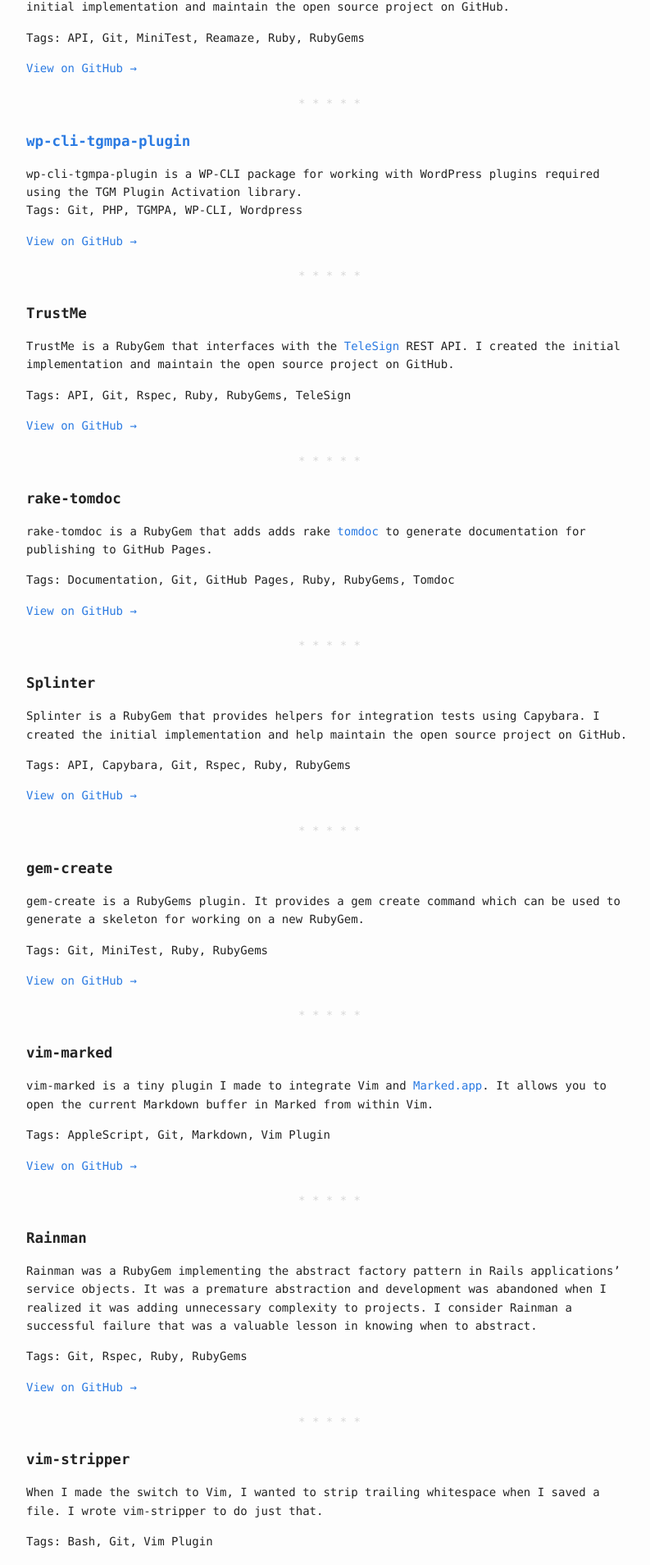
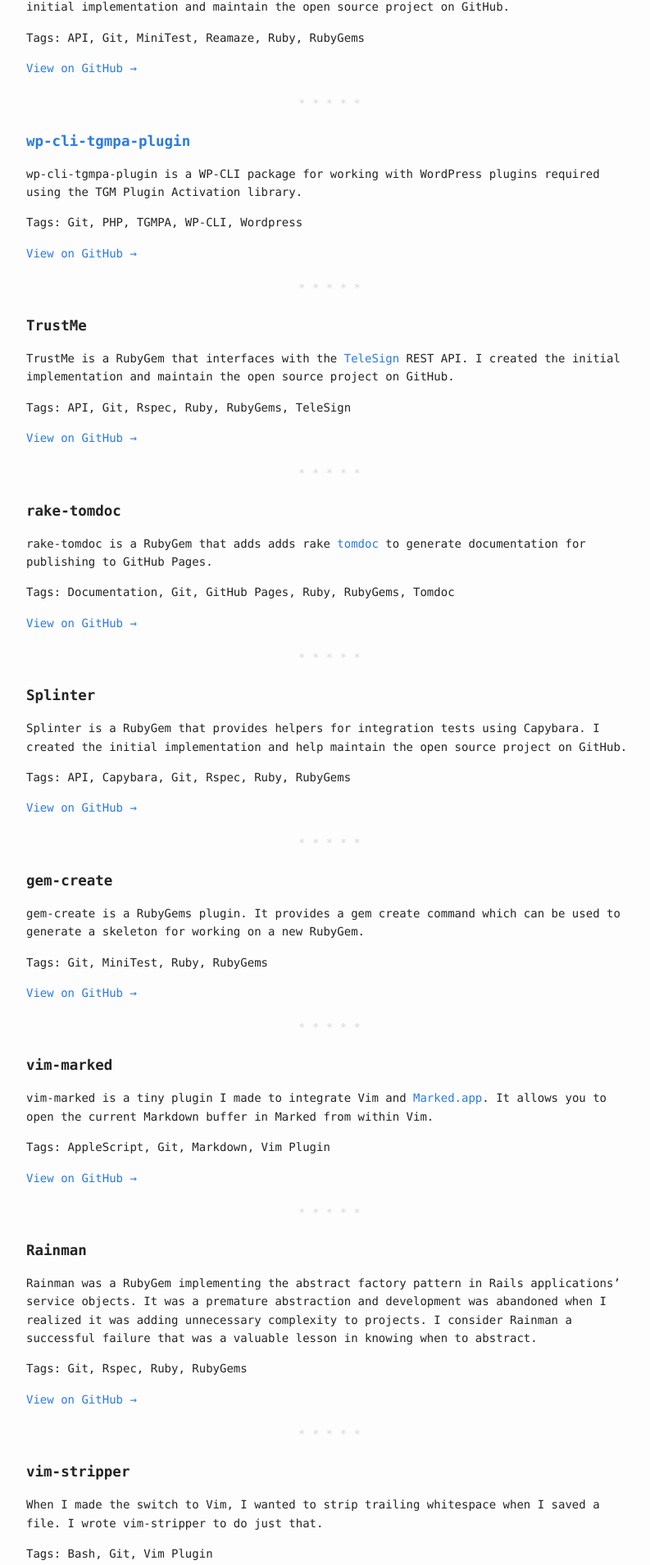
Before and after one commit to itspriddle/priddle.xyz, a Jekyll site: the page built from _pages/oss.html, in a window 1280 px wide. Shown: the part 2553-4462 px from the top of the page at 82% size, without its empty margins (238-1031 px from the left). Built offline with Jekyll 4.4.1, drawn with Linux system fonts in a browser that asks for light colours.

Commit message:
Fixup project template

```diff
--- a/_includes/project.html
+++ b/_includes/project.html
@@ -27,11 +27,11 @@
       {% endif %}
     </h2>
 
-    {% if project.company %}
+    {% if project.project_type == "work" and project.company %}
       <p>{{ project.company }} ({{ project.period }})</p>
     {% endif %}
 
-    {{ project.excerpt }}
+    {{ project.excerpt | markdownify }}
 
     <p>Tags: {{ project.tags | sort | join: ", " }}</p>
 
```
